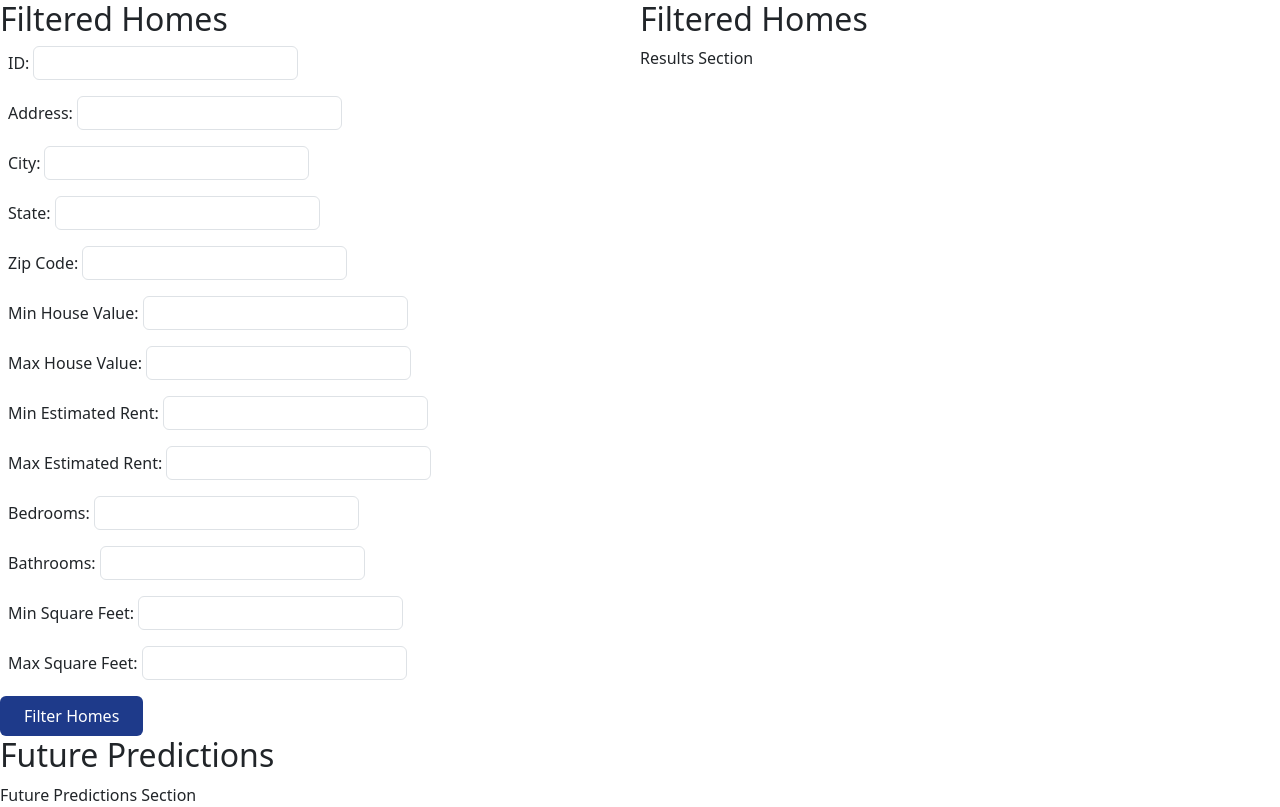
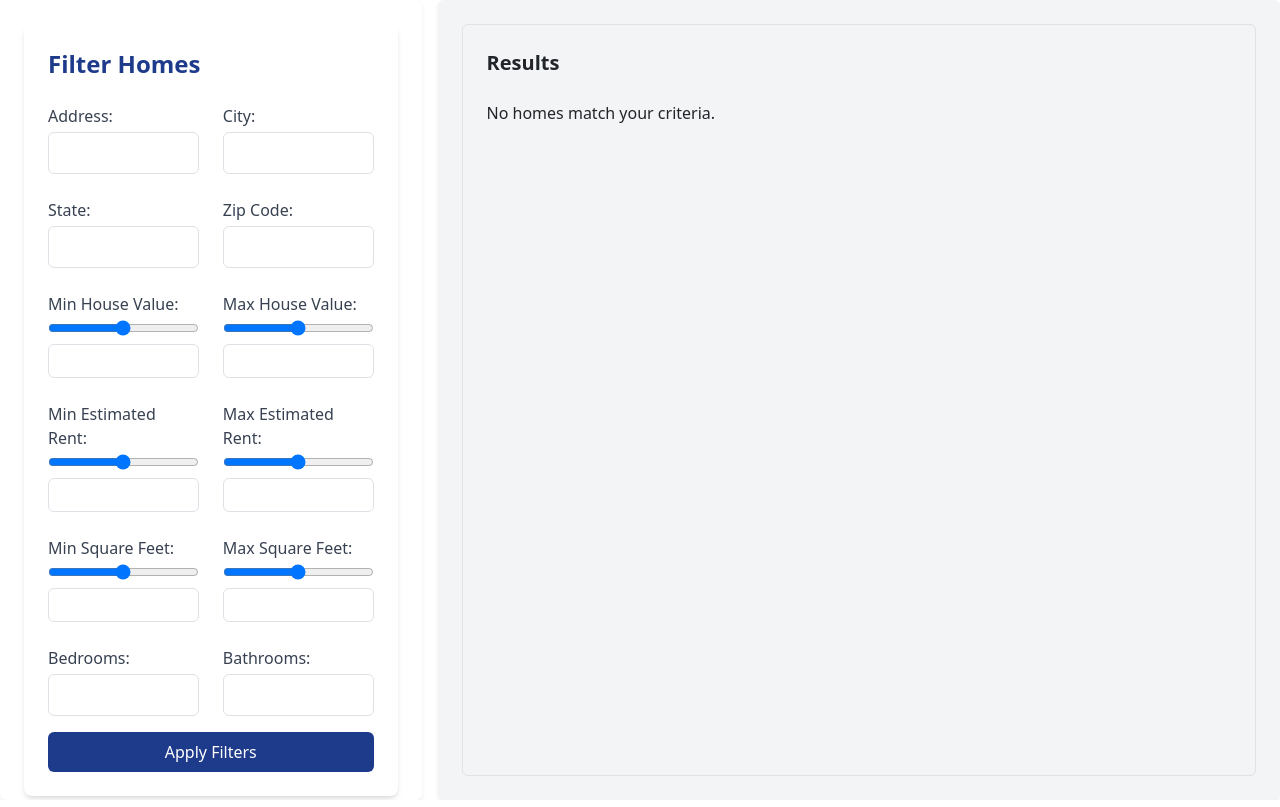
Before and after one commit to arnavsahu/home-investment-site, a React (Create React App) app in the folder client/: page /model in a window 1280 px wide. Built offline with nearby package versions, Linux system fonts and the light colour scheme.

Commit message:
Refactored Filters.js, Results.js, and Model.js to dsiplay a cleaner UI

```diff
--- a/client/src/Components/Filters.js
+++ b/client/src/Components/Filters.js
@@ -1,24 +1,23 @@
 import React, { useState } from 'react';
 
 const filterConfig = [
-  { name: 'id', label: 'ID', type: 'text' },
   { name: 'address', label: 'Address', type: 'text' },
   { name: 'city', label: 'City', type: 'text' },
   { name: 'state', label: 'State', type: 'text' },
   { name: 'zip_code', label: 'Zip Code', type: 'text' },
-  { name: 'min_house_value', label: 'Min House Value', type: 'number' },
-  { name: 'max_house_value', label: 'Max House Value', type: 'number' },
-  { name: 'min_estimated_rent', label: 'Min Estimated Rent', type: 'number' },
-  { name: 'max_estimated_rent', label: 'Max Estimated Rent', type: 'number' },
+  { name: 'min_house_value', label: 'Min House Value', type: 'range', min: 0, max: 1000000 },
+  { name: 'max_house_value', label: 'Max House Value', type: 'range', min: 0, max: 10000000 },
+  { name: 'min_estimated_rent', label: 'Min Estimated Rent', type: 'range', min: 0, max: 10000 },
+  { name: 'max_estimated_rent', label: 'Max Estimated Rent', type: 'range', min: 0, max: 100000 },
+  { name: 'min_square_feet', label: 'Min Square Feet', type: 'range', min: 0, max: 5000 },
+  { name: 'max_square_feet', label: 'Max Square Feet', type: 'range', min: 0, max: 10000 },
   { name: 'bedrooms', label: 'Bedrooms', type: 'number' },
   { name: 'bathrooms', label: 'Bathrooms', type: 'number' },
-  { name: 'min_square_feet', label: 'Min Square Feet', type: 'number' },
-  { name: 'max_square_feet', label: 'Max Square Feet', type: 'number' },
 ];
 
 const Filters = ({ onFilterSubmit }) => {
   const [filters, setFilters] = useState(
-    filterConfig.reduce((acc, filter) => ({ ...acc, [filter.name]: '' }), {})
+    filterConfig.reduce((acc, filter) => ({ ...acc, [filter.name]: filter.min || '' }), {})
   );
 
   const handleInputChange = (e) => {
@@ -32,27 +31,56 @@ const Filters = ({ onFilterSubmit }) => {
   };
 
   return (
-    <form onSubmit={handleSubmit} className="space-y-4">
+    <form onSubmit={handleSubmit} className="space-y-4 bg-white p-6 rounded-lg shadow-md">
+      <h3 className="text-2xl font-bold mb-4 text-blue-900">Filter Homes</h3>
+      <div className="grid grid-cols-1 md:grid-cols-2 gap-6">
         {filterConfig.map((filter) => (
-        <div key={filter.name} className="px-1">
-          <label htmlFor={filter.name} className="font-medium px-1">
+          <div key={filter.name} className="flex flex-col">
+            <label htmlFor={filter.name} className="text-gray-700 font-medium mb-1">
               {filter.label}:
             </label>
+            {filter.type === 'range' ? (
+              <div className="flex flex-col space-y-2">
+                {/* Range Slider */}
+                <input
+                  type="range"
+                  id={filter.name}
+                  name={filter.name}
+                  min={filter.min}
+                  max={filter.max}
+                  value={filters[filter.name]}
+                  onChange={handleInputChange}
+                  className="w-full"
+                />
+                {/* Numeric Input */}
+                <input
+                  type="number"
+                  value={filters[filter.name]}
+                  min={filter.min}
+                  max={filter.max}
+                  name={filter.name}
+                  onChange={handleInputChange}
+                  className="w-full border border-gray-300 rounded-md p-1"
+                />
+              </div>
+            ) : (
               <input
                 type={filter.type}
                 id={filter.name}
                 name={filter.name}
                 value={filters[filter.name]}
                 onChange={handleInputChange}
-            className="border border-gray-300 rounded-md px-3 py-1"
+                className="w-full border border-gray-300 rounded-md p-2"
               />
+            )}
           </div>
         ))}
+      </div>
       <button
         type="submit"
-        className="px-4 py-2 rounded-md bg-blue-900 hover:bg-blue-500 text-white"
+        className="w-full py-2 bg-blue-900 text-white rounded-md hover:bg-blue-700 transition"
       >
-        Filter Homes
+        Apply Filters
       </button>
     </form>
   );
--- a/client/src/Components/Results.js
+++ b/client/src/Components/Results.js
@@ -1,8 +1,29 @@
-// Components/Results.js
 import React from 'react';
 
-function Results() {
-  return <div>Results Section</div>;
-}
+const Results = ({ homes }) => {
+  return (
+    <div>
+      <h3 className="text-xl font-bold mb-4">Results</h3>
+      {homes.length > 0 ? (
+        <div className="grid gap-4">
+          {homes.map((home, index) => (
+            <div key={index} className="border border-gray-300 rounded-md p-4 shadow-md">
+              <div className="text-lg font-semibold">{home.address}, {home.city}, {home.state} {home.zip_code}</div>
+              <div className="mt-2">
+                <p><strong>House Value:</strong> ${home.house_value}</p>
+                <p><strong>Estimated Rent:</strong> ${home.estimated_rent}</p>
+                <p><strong>Bedrooms:</strong> {home.bedrooms}</p>
+                <p><strong>Bathrooms:</strong> {home.bathrooms}</p>
+                <p><strong>Square Feet:</strong> {home.square_feet}</p>
+              </div>
+            </div>
+          ))}
+        </div>
+      ) : (
+        <p>No homes match your criteria.</p>
+      )}
+    </div>
+  );
+};
 
 export default Results;
--- a/client/src/Pages/Model.js
+++ b/client/src/Pages/Model.js
@@ -1,17 +1,14 @@
-// src/pages/Model.js
-
 import React, { useState } from 'react';
 import Filters from '../Components/Filters';
-import FuturePredictions from '../Components/FuturePredictions';
 import Results from '../Components/Results';
-import axios from 'axios'; // Import axios
+import axios from 'axios';
 
 const Model = () => {
   const [homes, setHomes] = useState([]);
 
   const fetchFilteredHomes = async (filters) => {
     try {
-      const response = await axios.get('/homes', { params: filters }); // Use axios with query parameters
+      const response = await axios.get('/homes', { params: filters });
       setHomes(response.data);  // Update the state with the filtered homes
     } catch (error) {
       console.error('Error fetching homes:', error);
@@ -19,17 +16,18 @@ const Model = () => {
   };
 
   return (
-    <div className='flex flex-row'>
-      <div className='flex flex-col w-1/2'>
-        <h2>Filtered Homes</h2>
+    <div className="flex flex-row h-screen space-x-4">
+      {/* Filter Section - 30% width */}
+      <div className="flex flex-col w-1/3 bg-white p-4 rounded-md shadow-sm">
         <Filters onFilterSubmit={fetchFilteredHomes} />
+      </div>
 
-        <h2>Future Predictions</h2>
-        <FuturePredictions onFilterSubmit={fetchFilteredHomes} />
-      </div>
-      <div className='flex flex-col w-1/2'>
-        <h2>Filtered Homes</h2>
-        <Results onFilterSubmit={fetchFilteredHomes} />
+      {/* Results Section - 70% width with scrollable box */}
+      <div className="flex flex-col w-2/3 bg-gray-100 p-4 rounded-md shadow-sm">
+        {/* Scrollable results container that takes up the full height of the page */}
+        <div className="flex-grow overflow-y-auto border border-gray-300 rounded-md p-4">
+          <Results homes={homes} /> {/* Pass homes to Results */}
+        </div>
       </div>
     </div>
   );
```
Also changed, not shown: 1 other file (tests, documents, lock files or other folders). Lines whose indentation alone changed are shown as unchanged.
